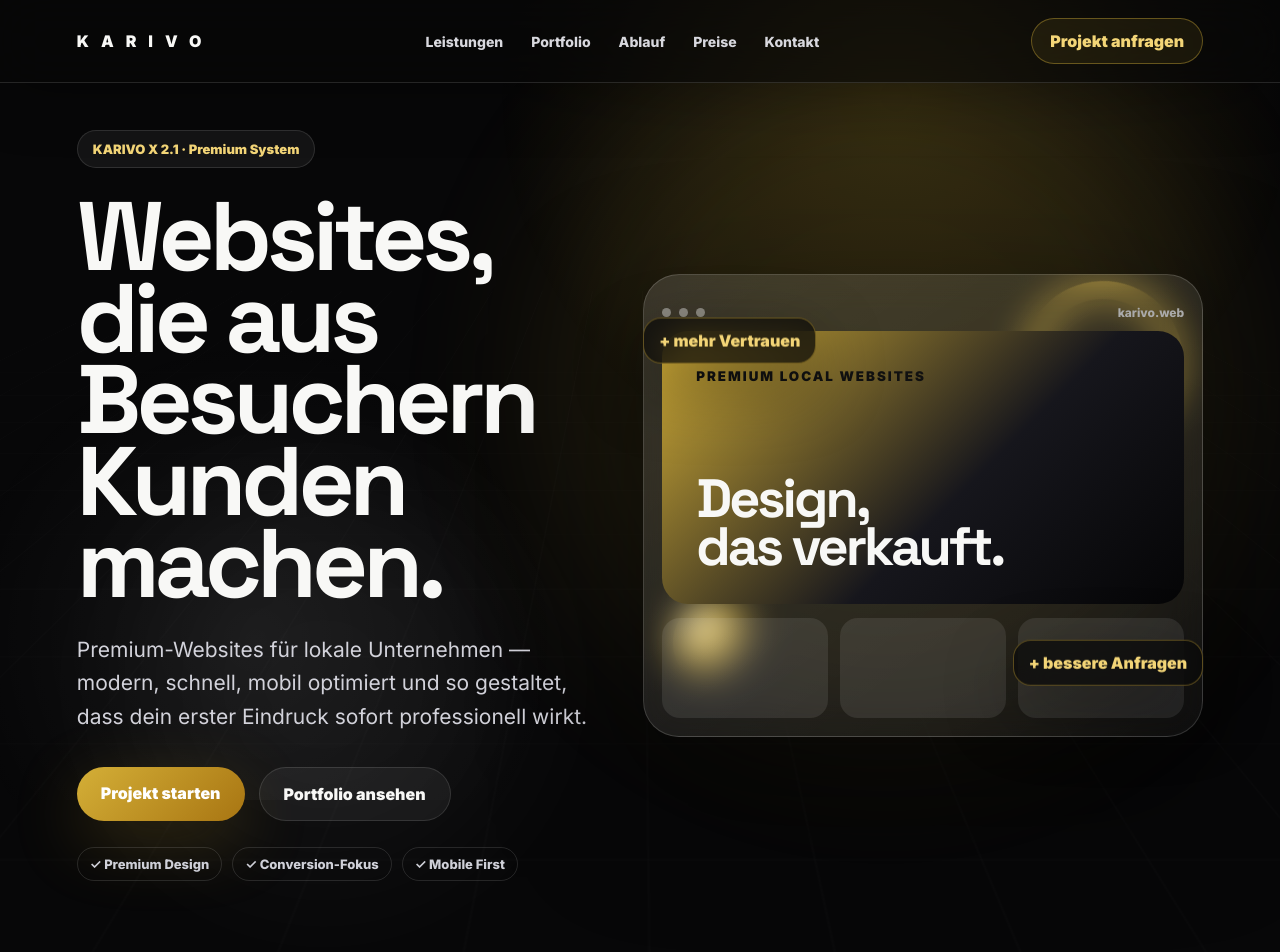
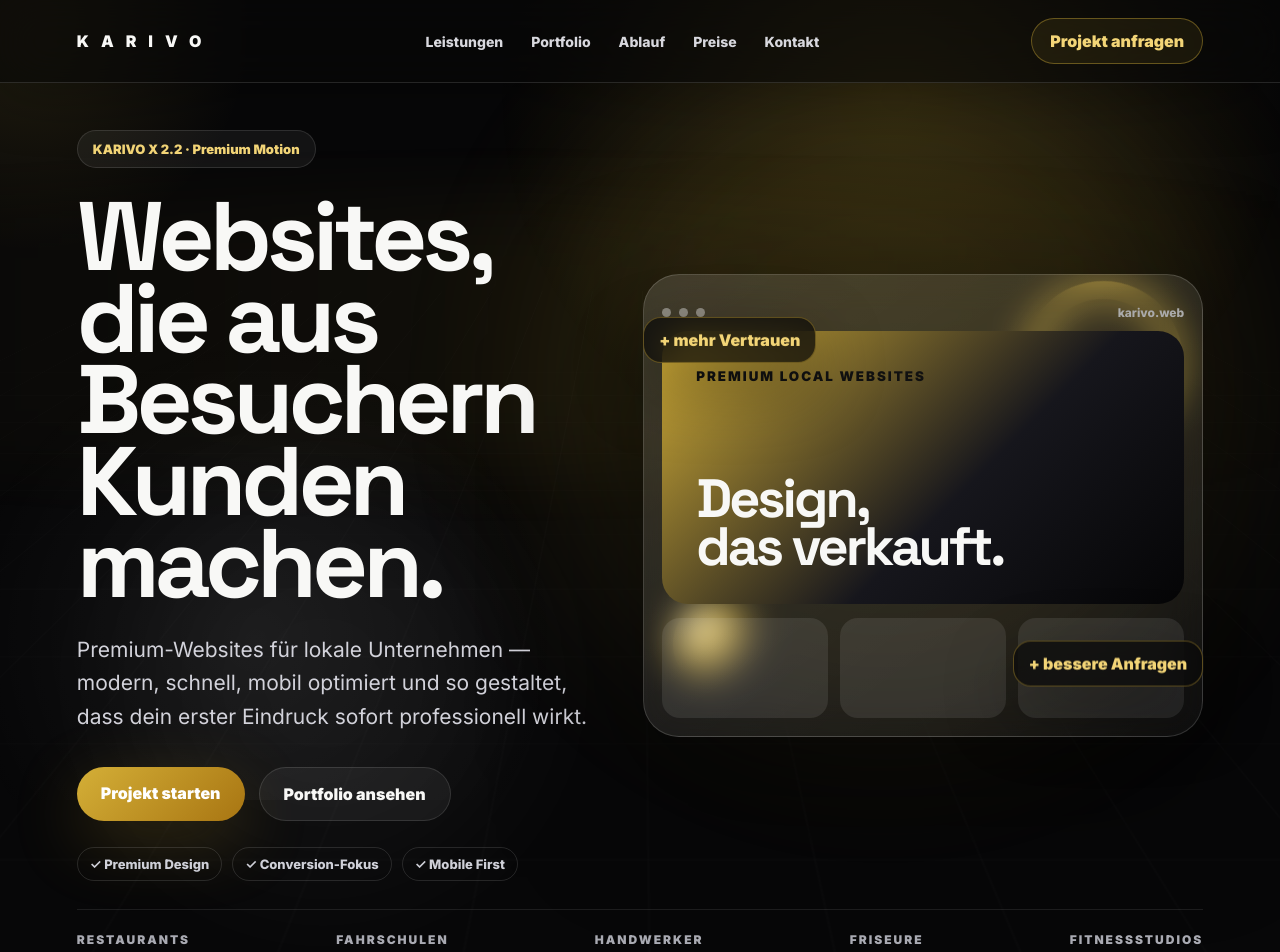
Before and after one commit to karivoberlin/karivo-website, a Next.js app: page / in a window 1280 px wide. Shown: the top 952 px of the page. Built offline with nearby package versions, Linux system fonts and the light colour scheme.

Commit message:
Add files via upload

```diff
--- a/app/globals.css
+++ b/app/globals.css
@@ -26,6 +26,41 @@ body:before{
   pointer-events:none;
 }
 a{color:inherit}
+.preloader{
+  position:fixed;
+  inset:0;
+  z-index:9999;
+  background:#050506;
+  display:flex;
+  align-items:center;
+  justify-content:center;
+}
+.preloaderInner{
+  display:grid;
+  justify-items:center;
+  gap:22px;
+}
+.preloaderInner span{
+  color:var(--gold);
+  font-weight:900;
+  letter-spacing:14px;
+  font-size:18px;
+}
+.preloaderInner i{
+  display:block;
+  height:2px;
+  background:linear-gradient(90deg,transparent,var(--gold),transparent);
+}
+.cursorGlow{
+  position:fixed;
+  width:460px;
+  height:460px;
+  border-radius:50%;
+  pointer-events:none;
+  z-index:1;
+  background:radial-gradient(circle,rgba(212,175,55,.13),transparent 68%);
+  mix-blend-mode:screen;
+}
 .nav{
   position:fixed;
   top:0;
@@ -85,6 +120,14 @@ a{color:inherit}
   background-size:90px 90px;
   transform:perspective(900px) rotateX(64deg) translateY(-120px);
   opacity:.28;
+}
+.lightBeam{
+  position:absolute;
+  inset:20% -20% auto -20%;
+  height:280px;
+  transform:rotate(-12deg);
+  background:linear-gradient(90deg,transparent,rgba(212,175,55,.22),transparent);
+  filter:blur(35px);
 }
 .aurora{
   position:absolute;
@@ -247,6 +290,23 @@ h1{
 }
 .tagOne{left:0;top:120px}
 .tagTwo{right:0;bottom:120px}
+.heroStrip{
+  position:absolute;
+  left:6%;
+  right:6%;
+  bottom:24px;
+  z-index:4;
+  display:flex;
+  justify-content:space-between;
+  gap:18px;
+  border-top:1px solid rgba(255,255,255,.09);
+  padding-top:22px;
+  color:#a9aab2;
+  text-transform:uppercase;
+  font-size:12px;
+  letter-spacing:2px;
+  font-weight:900;
+}
 .section,.portfolio,.contact{
   padding:110px 6%;
 }
@@ -293,6 +353,7 @@ h2{
 .premiumCard{
   position:relative;
   overflow:hidden;
+  transition:.32s;
 }
 .premiumCard:before{
   content:"";
@@ -398,6 +459,22 @@ h2{
   font-size:28px;
   margin-bottom:10px;
 }
+.salesBand{
+  margin:0 6% 110px;
+  padding:74px 6%;
+  border-radius:46px;
+  border:1px solid rgba(212,175,55,.28);
+  display:flex;
+  justify-content:space-between;
+  align-items:center;
+  gap:38px;
+  background:
+    radial-gradient(circle at 80% 10%,rgba(212,175,55,.16),transparent 38%),
+    linear-gradient(135deg,rgba(255,255,255,.07),rgba(255,255,255,.025));
+}
+.salesBand h2{
+  max-width:900px;
+}
 .price{position:relative}
 .featured{
   border-color:rgba(212,175,55,.62);
@@ -495,15 +572,18 @@ footer{
 .thanks p{margin:22px 0;color:#c2c3cc}
 @keyframes float{to{transform:translateY(-28px) scale(1.08)}}
 @media(max-width:1050px){
-  .navLinks,.navCta{display:none}
-  .hero,.contact{grid-template-columns:1fr}
-  .hero{padding:110px 5% 70px}
+  .cursorGlow,.navLinks,.navCta{display:none}
+  .hero,.contact,.salesBand{grid-template-columns:1fr;display:grid}
+  .hero{padding:110px 5% 90px}
   h1{letter-spacing:-2px}
   .heroVisual{min-height:430px}
   .glassLaptop{transform:none}
+  .floatingTag{display:none}
+  .heroStrip{display:none}
   .cardGrid,.projectGrid,.priceGrid,.processGrid,.trustWall{grid-template-columns:1fr}
   .trustWall div{border-right:0;border-bottom:1px solid rgba(255,255,255,.09)}
-  .portfolio,.contact,.trustWall{margin:0 5% 80px}
+  .portfolio,.contact,.trustWall,.salesBand{margin:0 5% 80px}
   .section,.portfolio,.contact{padding:80px 5%}
+  .salesBand{padding:44px 24px}
   footer{display:block;text-align:center}
 }
--- a/app/page.jsx
+++ b/app/page.jsx
@@ -1,20 +1,27 @@
+"use client";
+
 import Navbar from "../components/Navbar";
 import Hero from "../components/Hero";
-import { Services, Trust, Portfolio, Process, Pricing, Contact } from "../components/Sections";
+import Preloader from "../components/Preloader";
+import CursorGlow from "../components/CursorGlow";
+import { Services, Trust, Portfolio, Process, SalesBand, Pricing, Contact } from "../components/Sections";
 
 export default function Home() {
   return (
     <>
+      <Preloader />
+      <CursorGlow />
       <Navbar />
       <Hero />
       <Services />
       <Trust />
       <Portfolio />
       <Process />
+      <SalesBand />
       <Pricing />
       <Contact />
       <footer>
-        <strong>KARIVO X 2.1</strong>
+        <strong>KARIVO X 2.2</strong>
         <span>Websites, die Kunden überzeugen.</span>
       </footer>
     </>
--- /dev/null
+++ b/components/CursorGlow.jsx
@@ -0,0 +1,20 @@
+import { motion, useMotionValue, useSpring } from "framer-motion";
+import { useEffect } from "react";
+
+export default function CursorGlow() {
+  const x = useMotionValue(-200);
+  const y = useMotionValue(-200);
+  const smoothX = useSpring(x, { stiffness: 90, damping: 22 });
+  const smoothY = useSpring(y, { stiffness: 90, damping: 22 });
+
+  useEffect(() => {
+    function move(event) {
+      x.set(event.clientX - 230);
+      y.set(event.clientY - 230);
+    }
+    window.addEventListener("mousemove", move);
+    return () => window.removeEventListener("mousemove", move);
+  }, [x, y]);
+
+  return <motion.div className="cursorGlow" style={{ x: smoothX, y: smoothY }} />;
+}
--- a/components/Hero.jsx
+++ b/components/Hero.jsx
@@ -3,9 +3,8 @@ import { motion, useMotionValue, useTransform } from "framer-motion";
 export default function Hero() {
   const mouseX = useMotionValue(0);
   const mouseY = useMotionValue(0);
-
-  const rotateY = useTransform(mouseX, [-0.5, 0.5], [-10, 10]);
-  const rotateX = useTransform(mouseY, [-0.5, 0.5], [8, -8]);
+  const rotateY = useTransform(mouseX, [-0.5, 0.5], [-12, 12]);
+  const rotateX = useTransform(mouseY, [-0.5, 0.5], [10, -10]);
 
   function handleMouseMove(event) {
     const rect = event.currentTarget.getBoundingClientRect();
@@ -18,14 +17,19 @@ export default function Hero() {
       <div className="aurora auroraA" />
       <div className="aurora auroraB" />
       <div className="gridGlow" />
+      <motion.div
+        className="lightBeam"
+        animate={{ x: ["-20%", "20%", "-20%"], opacity: [0.18, 0.34, 0.18] }}
+        transition={{ duration: 9, repeat: Infinity }}
+      />
 
       <motion.div
         className="heroCopy"
         initial={{ opacity: 0, y: 44, filter: "blur(14px)" }}
         animate={{ opacity: 1, y: 0, filter: "blur(0px)" }}
-        transition={{ duration: 0.9 }}
+        transition={{ duration: 0.9, delay: 1 }}
       >
-        <span className="badge">KARIVO X 2.1 · Premium System</span>
+        <span className="badge">KARIVO X 2.2 · Premium Motion</span>
         <h1>Websites, die aus Besuchern Kunden machen.</h1>
         <p>
           Premium-Websites für lokale Unternehmen — modern, schnell, mobil optimiert
@@ -47,7 +51,7 @@ export default function Hero() {
         style={{ rotateX, rotateY }}
         initial={{ opacity: 0, y: 40, scale: 0.94 }}
         animate={{ opacity: 1, y: 0, scale: 1 }}
-        transition={{ duration: 1, delay: 0.15 }}
+        transition={{ duration: 1, delay: 1.15 }}
       >
         <div className="glassLaptop">
           <div className="browserTop"><i /><i /><i /><span>karivo.web</span></div>
@@ -63,6 +67,15 @@ export default function Hero() {
         <motion.div className="floatingTag tagOne" animate={{ y: [0, -16, 0] }} transition={{ repeat: Infinity, duration: 5 }}>+ mehr Vertrauen</motion.div>
         <motion.div className="floatingTag tagTwo" animate={{ y: [0, 14, 0] }} transition={{ repeat: Infinity, duration: 6 }}>+ bessere Anfragen</motion.div>
       </motion.div>
+
+      <motion.div
+        className="heroStrip"
+        initial={{ opacity: 0, y: 18 }}
+        animate={{ opacity: 1, y: 0 }}
+        transition={{ delay: 1.35, duration: 0.7 }}
+      >
+        <span>Restaurants</span><span>Fahrschulen</span><span>Handwerker</span><span>Friseure</span><span>Fitnessstudios</span>
+      </motion.div>
     </section>
   );
 }
--- a/components/Navbar.jsx
+++ b/components/Navbar.jsx
@@ -6,7 +6,7 @@ export default function Navbar() {
       className="nav"
       initial={{ opacity: 0, y: -18 }}
       animate={{ opacity: 1, y: 0 }}
-      transition={{ duration: 0.65 }}
+      transition={{ duration: 0.65, delay: 0.9 }}
     >
       <a className="brand" href="#start">KARIVO</a>
       <div className="navLinks">
--- /dev/null
+++ b/components/Preloader.jsx
@@ -0,0 +1,38 @@
+import { motion, AnimatePresence } from "framer-motion";
+import { useEffect, useState } from "react";
+
+export default function Preloader() {
+  const [show, setShow] = useState(true);
+
+  useEffect(() => {
+    const timer = setTimeout(() => setShow(false), 1050);
+    return () => clearTimeout(timer);
+  }, []);
+
+  return (
+    <AnimatePresence>
+      {show && (
+        <motion.div
+          className="preloader"
+          initial={{ opacity: 1 }}
+          exit={{ opacity: 0, y: -20 }}
+          transition={{ duration: 0.65 }}
+        >
+          <motion.div
+            className="preloaderInner"
+            initial={{ scale: 0.94, opacity: 0 }}
+            animate={{ scale: 1, opacity: 1 }}
+            transition={{ duration: 0.65 }}
+          >
+            <span>KARIVO</span>
+            <motion.i
+              initial={{ width: 0 }}
+              animate={{ width: 180 }}
+              transition={{ duration: 0.8, delay: 0.15 }}
+            />
+          </motion.div>
+        </motion.div>
+      )}
+    </AnimatePresence>
+  );
+}
--- a/components/Sections.jsx
+++ b/components/Sections.jsx
@@ -104,6 +104,18 @@ export function Process() {
   );
 }
 
+export function SalesBand() {
+  return (
+    <motion.section className="salesBand" {...fade}>
+      <div>
+        <p className="eyebrow">KARIVO Effekt</p>
+        <h2>Deine Website soll nicht nur schön aussehen. Sie soll Vertrauen verkaufen.</h2>
+      </div>
+      <a className="btn primary" href="#kontakt">Kostenlos anfragen</a>
+    </motion.section>
+  );
+}
+
 export function Pricing() {
   const prices = [
     ["Starter", "349 €", "Onepage für kleine Unternehmen."],
--- a/package.json
+++ b/package.json
@@ -1,6 +1,6 @@
 {
-  "name": "karivo-x-2-1",
-  "version": "2.1.0",
+  "name": "karivo-x-2-2",
+  "version": "2.2.0",
   "private": true,
   "scripts": {
     "dev": "next dev",
```
Also changed, not shown: 1 other file (tests, documents, lock files or other folders).
